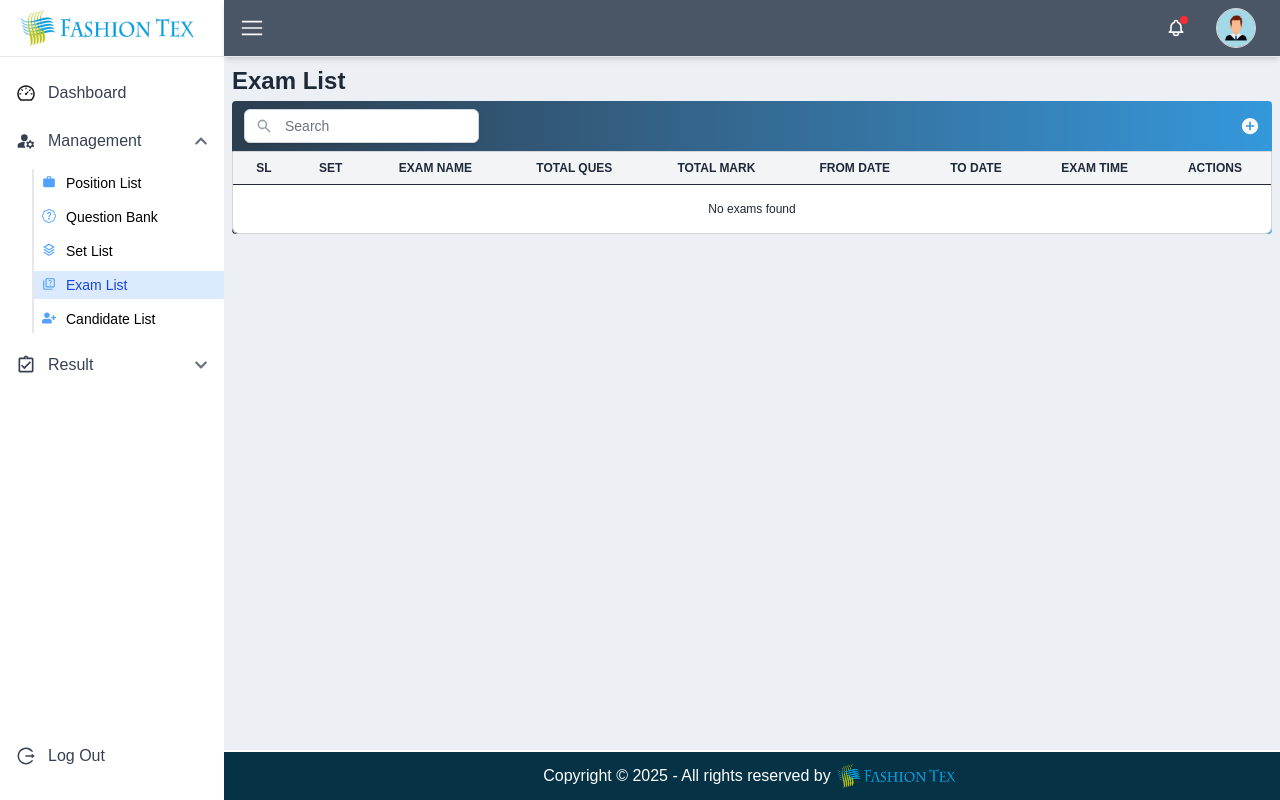
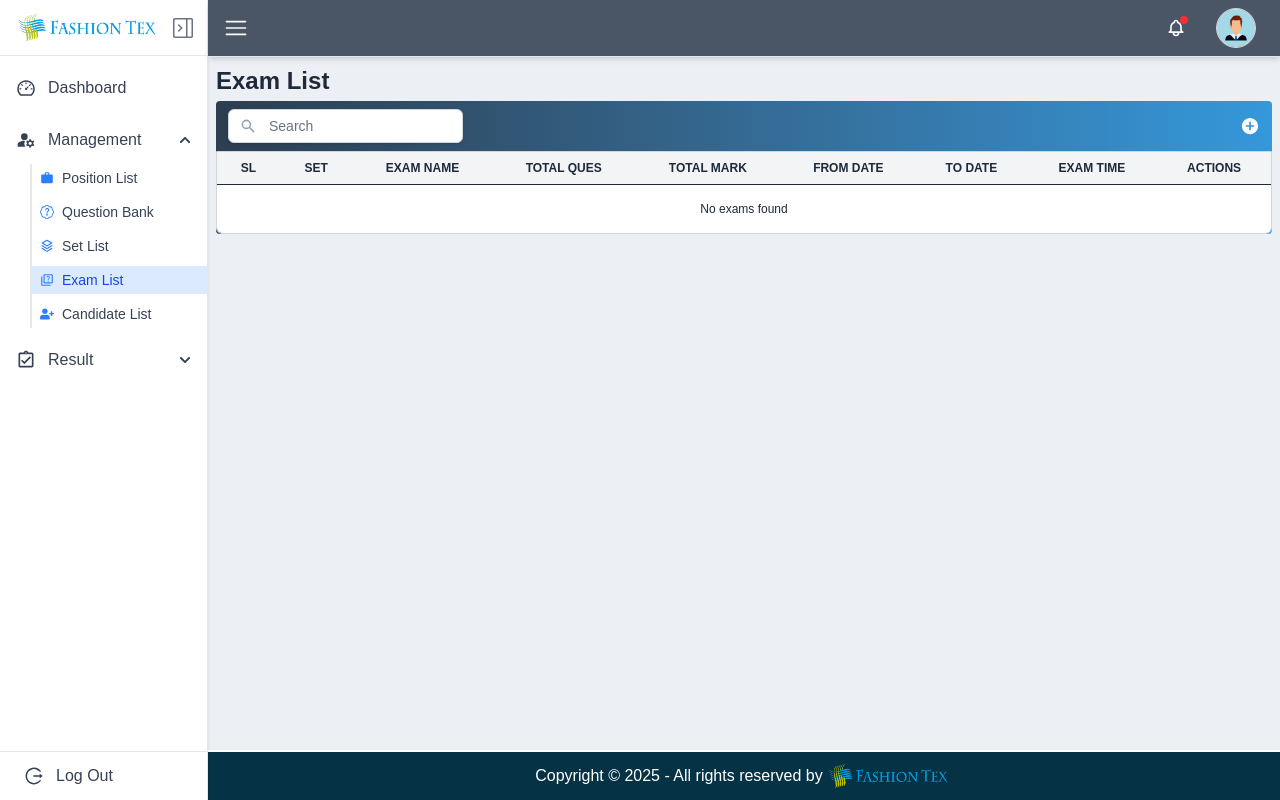
Before and after one commit to momin0933/ExamSystem, a Next.js app: page /addExam in a window 1280 px wide. Built offline with nearby package versions, Linux system fonts and the light colour scheme.

Commit message:
Sidebar Updated

```diff
--- a/package.json
+++ b/package.json
@@ -11,6 +11,7 @@
     "aos": "^2.3.4",
     "axios": "^1.13.2",
     "date-fns": "^4.1.0",
+    "framer-motion": "^12.23.24",
     "jspdf": "^3.0.3",
     "jspdf-autotable": "^5.0.2",
     "next": "^15.5.4",
--- a/src/app/components/Sidebar.jsx
+++ b/src/app/components/Sidebar.jsx
@@ -6,194 +6,232 @@ import { usePathname } from 'next/navigation';
 import { AiOutlineDashboard, AiOutlineLogout } from 'react-icons/ai';
 import { GoSidebarCollapse } from 'react-icons/go';
 import { FaChevronDown } from "react-icons/fa";
-import { MdOutlineQuiz, MdSubject, MdOutlineAssignmentTurnedIn, MdManageAccounts, MdWork } from "react-icons/md";
+import {
+  MdOutlineQuiz,
+  MdSubject,
+  MdOutlineAssignmentTurnedIn,
+  MdManageAccounts,
+  MdWork
+} from "react-icons/md";
 import { BsPatchQuestion } from "react-icons/bs";
 import { RiStackLine } from "react-icons/ri";
 import { FaUserPlus } from "react-icons/fa";
 
 import { AuthContext } from '../provider/AuthProvider';
 import { DataContext } from '../provider/DataProvider';
+import { motion } from "framer-motion";
 
 const Sidebar = () => {
   const { loginData, logout } = useContext(AuthContext);
   const { isCollapsed, setIsCollapsed } = useContext(DataContext);
   const [activeDropdown, setActiveDropdown] = useState(null);
-  const [isMounted, setIsMounted] = useState(false);
+  const [mounted, setMounted] = useState(false);
   const pathname = usePathname();
 
-  // Map dropdown IDs to their route paths
+  useEffect(() => setMounted(true), []);
+
   const dropdownRouteMap = {
-    2: ["/addSubject", "/addQuestion", "/insertQuestion", "/addSet", "/setEntry","/addExam", "/addCandidate"], // Management
-    3: ["/participantsList"], // Result
-  };
-
-  const toggleDropdown = (index) => {
-    if (!isCollapsed) setActiveDropdown(activeDropdown === index ? null : index);
-  };
-
-  const handleLogout = () => {
-    logout();
+    2: ["/addSubject", "/addQuestion", "/insertQuestion", "/addSet", "/setEntry", "/addExam", "/addCandidate"],
+    3: ["/participantsList"]
   };
 
   useEffect(() => {
-    setIsMounted(true);
-  }, []);
-
-  // Auto open dropdowns based on current pathname
-  useEffect(() => {
-    let matchedDropdown = null;
-    Object.entries(dropdownRouteMap).forEach(([dropdownId, paths]) => {
-      if (paths.some(path => pathname.startsWith(path))) {
-        matchedDropdown = Number(dropdownId);
-      }
+    let open = null;
+    Object.entries(dropdownRouteMap).forEach(([id, paths]) => {
+      if (paths.some(p => pathname.startsWith(p))) open = Number(id);
     });
-    setActiveDropdown(matchedDropdown);
+    setActiveDropdown(open);
   }, [pathname]);
 
-  if (!isMounted) return null;
-
-  // Highlight active link
-  // const getLinkClasses = (href, baseClasses = "") => {
-  //   const isActive = pathname.startsWith(href);
-  //   return `${baseClasses} ${
-  //     isActive
-  //       ? "bg-gray-50/25 text-[#1cefff] font-medium"
-  //       : "text-gray-100 hover:text-[#1cefff] hover:bg-gray-50/25"
-  //   } px-2 py-1 rounded transition-colors duration-200`;
-  // };
-
-  const getLinkClasses = (href, baseClasses = "") => {
-    const isActive = pathname.startsWith(href)||
-    (href === "/addQuestion" && pathname.startsWith("/insertQuestion"))||
-     (href === "/addSet" && pathname.startsWith("/setEntry"));
-    return `${baseClasses} ${isActive
-      ? "bg-blue-100 text-blue-700 font-medium"
-      : "text-black hover:text-blue-800 hover:bg-blue-50"
-      } px-2 py-1 rounded transition-colors duration-200`;
+  const toggleDropdown = (id) => {
+    if (isCollapsed) return;
+    setActiveDropdown(prev => (prev === id ? null : id));
   };
 
+  const getLinkClasses = (href) => {
+    const isActive =
+      pathname.startsWith(href) ||
+      (href === "/addQuestion" && pathname.startsWith("/insertQuestion")) ||
+      (href === "/addSet" && pathname.startsWith("/setEntry"));
+
+    return `
+      flex items-center gap-2 text-sm px-2 py-1 rounded-none transition-all duration-200
+      ${isActive
+        ? "bg-blue-100 text-blue-700 font-medium"
+        : "text-gray-700 hover:bg-blue-50 hover:text-blue-800"}
+    `;
+  };
+
+  if (!mounted) return null;
+
   return (
-    <div className={`min-h-screen font-roboto bg-white-900 z-50 flex flex-col sticky top-0 ${isCollapsed ? "w-16" : "w-44 lg:w-56"} transition-all duration-300 ease-in-out`}>
+    <div
+      className={`h-screen bg-white border-r border-gray-200 shadow-sm flex flex-col sticky top-0
+      transition-all duration-300 ${isCollapsed ? "w-16" : "w-52"}`}
+    >
 
       {/* Header */}
-      <div className="hidden lg:flex items-center justify-between h-14 bg-white p-3">
+      <div className="hidden lg:flex items-center justify-between h-14 px-3 bg-white border-b border-gray-200">
         {!isCollapsed && (
           <Link href="/homepage">
             <Image
               src="/images/FashionTex-Logo.png"
-              alt="FashionTex Logo"
-              width={190}
-              height={34}
+              alt="Logo"
+              width={150}
+              height={40}
               priority
             />
           </Link>
         )}
-        <button onClick={() => setIsCollapsed(!isCollapsed)} className="text-gray-300 focus:outline-none">
-          {isCollapsed
-            ? <Image src="/images/Thread.png" alt="FashionTex Logo" width={190} height={35} priority />
-            : <GoSidebarCollapse className="text-gray-300 hidden hover:text-orange-500 transition ease-in-out" size={24} />}
+
+        <button
+          onClick={() => setIsCollapsed(!isCollapsed)}
+          className="text-gray-500 hover:text-gray-700"
+        >
+          {isCollapsed ? (
+            <Image src="/images/Thread.png" alt="Toggle" width={120} height={40} />
+          ) : (
+            <GoSidebarCollapse className="w-6 h-6" />
+          )}
         </button>
       </div>
-      <hr className="border-t border-gray-200 w-full" />
+
       {/* Navigation */}
-      <nav className={`flex-1 mt-4 space-y-2 ${isCollapsed ? "flex flex-col items-center" : ""}`}>
+      <div className="flex-1 overflow-y-auto pt-3">
+        <nav className={`${isCollapsed ? "flex flex-col items-center" : ""}`}>
 
           {/* Dashboard */}
           <Link
             href="/homepage"
-          prefetch={true}
-          // className={`flex items-center gap-3 px-4 py-2 rounded-md text-gray-700 hover:bg-gray-200 transition ${isCollapsed ? "justify-center" : ""}`}
-          className={`flex items-center gap-3 px-4 py-2 rounded-none  hover:bg-blue-50 transition-all duration-300 ${isCollapsed ? "justify-center" : ""}`}
+            className={`
+              flex items-center gap-3 px-4 py-2 rounded-none transition-all
+              hover:bg-blue-50 text-gray-700
+              ${isCollapsed ? "justify-center" : ""}
+            `}
           >
             <AiOutlineDashboard className="w-5 h-5" />
-          {!isCollapsed && <span className="text-[1rem] font-medium text-gray-700">Dashboard</span>}
+            {!isCollapsed && <span className="text-[1rem] font-medium">Dashboard</span>}
           </Link>
 
-        {/* Management Dropdown */}
+          {/* MANAGEMENT */}
           {loginData?.UserRole !== "Client" && (
-          <div className="mb-3">
+            <div className="mt-3">
               <button
                 onClick={() => toggleDropdown(2)}
-              className={`flex items-center justify-between w-full px-4 py-2 rounded-none  hover:bg-blue-50 transition-all duration-300 ${isCollapsed ? "justify-center" : ""}`}
+                className={`
+                  flex items-center justify-between w-full px-4 py-2 rounded-none
+                  hover:bg-blue-50 text-gray-700 transition-all
+                  ${isCollapsed ? "justify-center" : ""}
+                `}
               >
                 <div className="flex items-center gap-3">
-                <MdManageAccounts className="w-5 h-5 text-gray-700" />
-                {!isCollapsed && <span className="text-[1rem] font-medium text-gray-700">Management</span>}
+                  <MdManageAccounts className="w-5 h-5" />
+                  {!isCollapsed && <span className="font-medium">Management</span>}
                 </div>
+
                 {!isCollapsed && (
-                <FaChevronDown className={`text-sm text-gray-500 duration-600 transition-transform ${activeDropdown === 2 ? "rotate-180" : ""}`} />
+                  <FaChevronDown
+                    className={`text-xs transition-all duration-300
+                      ${activeDropdown === 2 ? "rotate-180" : "rotate-0"}`}
+                  />
                 )}
               </button>
 
-            {!isCollapsed && activeDropdown === 2 && (
-              <div className="ml-8 mt-2  space-y-1.5 border-l-2  border-gray-200 ">
+              {/* Dropdown Animated */}
+              {!isCollapsed && (
+                <motion.div
+                  initial={{ height: 0, opacity: 0 }}
+                  animate={{
+                    height: activeDropdown === 2 ? "auto" : 0,
+                    opacity: activeDropdown === 2 ? 1 : 0
+                  }}
+                  transition={{ duration: 0.3 }}
+                  className="overflow-hidden"
+                >
+                  <div className="mt-1 ml-7.5 border-l-2 border-gray-200  space-y-1.5">
                     {[
                       { href: "/addSubject", label: "Position List", icon: <MdWork /> },
                       { href: "/addQuestion", label: "Question Bank", icon: <BsPatchQuestion /> },
-                  // { href: "/insertQuestion", label: "Add Question", icon: <BsPatchQuestion /> },
                       { href: "/addSet", label: "Set List", icon: <RiStackLine /> },
                       { href: "/addExam", label: "Exam List", icon: <MdOutlineQuiz /> },
                       { href: "/addCandidate", label: "Candidate List", icon: <FaUserPlus /> },
-                ].map((item) => (
+                    ].map(item => (
                       <Link
                         key={item.href}
                         href={item.href}
-                    prefetch={true}
-                    className={getLinkClasses(item.href, "flex items-center rounded-none gap-2 text-sm")}
+                        className={getLinkClasses(item.href)}
                       >
-                    <span className="text-blue-400 w-4 h-4">{item.icon}</span>
+                        <span className="text-blue-500 ">{item.icon}</span>
                         {item.label}
                       </Link>
                     ))}
                   </div>
+                </motion.div>
               )}
             </div>
           )}
 
-        {/* Result Dropdown */}
+          {/* RESULT */}
           {loginData?.UserRole !== "Client" && (
-          <div className="mb-3">
+            <div className="mt-3">
               <button
                 onClick={() => toggleDropdown(3)}
-              // className={`flex items-center justify-between w-full px-4 py-3 rounded-lg bg-gradient-to-r from-green-50 to-white shadow hover:shadow-md transition-all duration-300 ${isCollapsed ? "justify-center" : ""}`}
-              className={`flex items-center justify-between w-full px-4 py-2 rounded-none  hover:bg-blue-50 transition-all duration-300 ${isCollapsed ? "justify-center" : ""}`}
+                className={`
+                  flex items-center justify-between w-full px-4 py-2 rounded-none
+                  hover:bg-blue-50 text-gray-700 transition-all
+                  ${isCollapsed ? "justify-center" : ""}
+                `}
               >
                 <div className="flex items-center gap-3">
-                <MdOutlineAssignmentTurnedIn className="w-5 h-5 text-gray-700" />
-                {!isCollapsed && <span className="text-[1rem] font-medium text-gray-700">Result</span>}
+                  <MdOutlineAssignmentTurnedIn className="w-5 h-5" />
+                  {!isCollapsed && <span className="font-medium">Result</span>}
                 </div>
+
                 {!isCollapsed && (
-                <FaChevronDown className={`text-sm text-gray-500 duration-600 transition-transform ${activeDropdown === 3 ? "rotate-180" : ""}`} />
+                  <FaChevronDown
+                    className={`text-xs transition-all duration-300
+                      ${activeDropdown === 3 ? "rotate-180" : ""}`}
+                  />
                 )}
               </button>
 
-            {!isCollapsed && activeDropdown === 3 && (
-              <div className="ml-8 mt-2 space-y-3 border-l-2 border-green-100 ">
-                {[{ href: "/participantsList", label: "Participate List", icon: <MdSubject /> }].map(item => (
+              {!isCollapsed && (
+                <motion.div
+                  initial={{ height: 0, opacity: 0 }}
+                  animate={{
+                    height: activeDropdown === 3 ? "auto" : 0,
+                    opacity: activeDropdown === 3 ? 1 : 0
+                  }}
+                  transition={{ duration: 0.3 }}
+                  className="overflow-hidden"
+                >
+                  <div className="ml-8 mt-1 border-l-2 border-gray-200 ">
                     <Link
-                    key={item.href}
-                    href={item.href}
-                    prefetch={true}
-                    className={getLinkClasses(item.href, "flex items-center gap-2 text-sm")}
+                      href="/participantsList"
+                      className={getLinkClasses("/participantsList")}
                     >
-                    <span className="w-4 h-4 text-green-400">{item.icon}</span>
-                    {item.label}
+                      <span className="text-green-600"><MdSubject /></span>
+                      Participate List
                     </Link>
-                ))}
                   </div>
+                </motion.div>
               )}
             </div>
           )}
+
         </nav>
+      </div>
 
-      {/* Footer */}
-      <div className="mt-auto mb-6">
+      {/* Logout */}
+      <div className="border-t hover:bg-red-100 transition-all hover:text-red-800 border-gray-200 py-1 px-2">
         <button
-          onClick={handleLogout}
-          className={`flex items-center gap-3 px-4 py-2 rounded-md w-full text-gray-700 hover:bg-red-100 hover:text-red-600 transition ${isCollapsed ? "justify-center" : ""}`}
+          onClick={logout}
+          className={`flex items-center w-full gap-3 px-4 py-2 rounded-md
+            text-gray-700
+            ${isCollapsed ? "justify-center" : ""}`}
         >
           <AiOutlineLogout className="w-5 h-5" />
-          {!isCollapsed && <span>Log Out</span>}
+          {!isCollapsed && "Log Out"}
         </button>
       </div>
     </div>
```
Also changed, not shown: 1 other file (tests, documents, lock files or other folders). Lines whose indentation alone changed are shown as unchanged.
